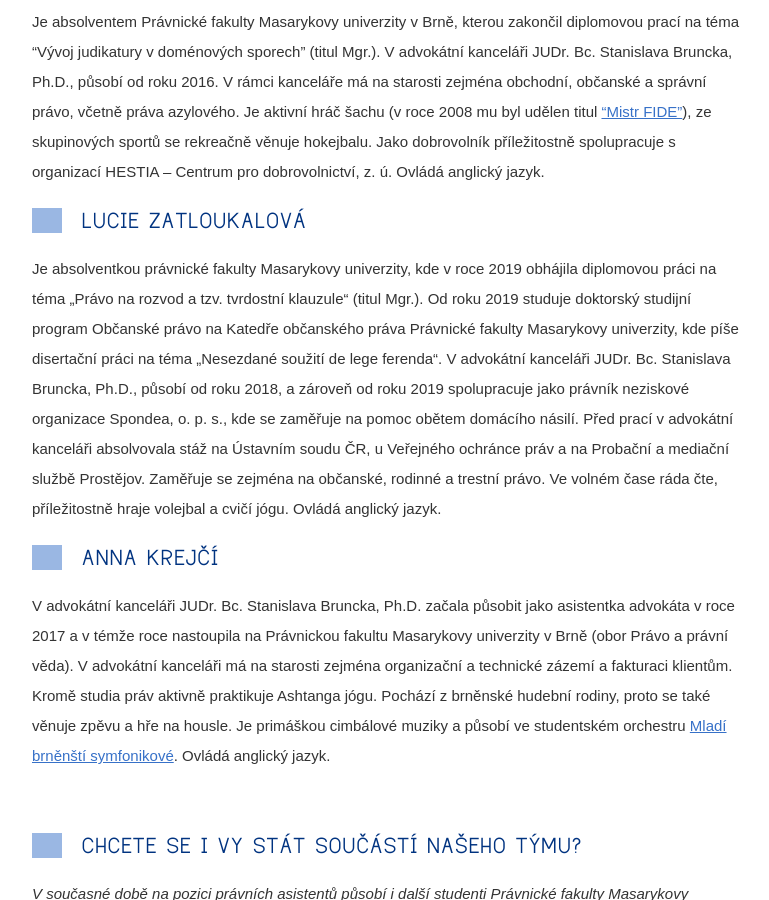
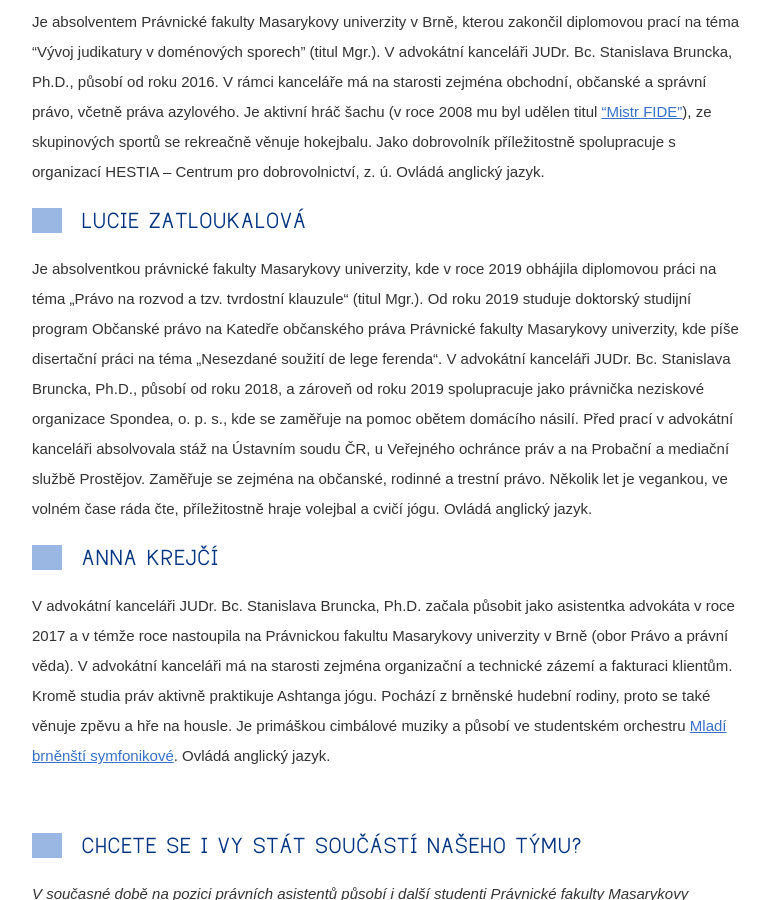
Before and after one commit to Pave91/bruncko-web, a Jekyll site: the page built from osoby-v-kancelari.md, in a window 1280 px wide and 900 px high, scrolled down 2312 px. Shown: the whole window, without its empty margins (38-807 px from the left). Built offline with Jekyll 4.4.1, drawn with Linux system fonts in a browser that asks for light colours; nearby versions of some CDN libraries.

Commit message:
Update osoby-v-kancelari.md

```diff
--- a/osoby-v-kancelari.md
+++ b/osoby-v-kancelari.md
@@ -48,7 +48,7 @@ Je aktivní hráč šachu (v roce 2008 mu byl udělen titul ["Mistr FIDE"](https
 
 ## Lucie Zatloukalová
 Je absolventkou právnické fakulty Masarykovy univerzity, kde v roce 2019 obhájila diplomovou práci na téma „Právo na rozvod a tzv. tvrdostní klauzule“ (titul Mgr.). Od roku 2019 studuje doktorský studijní program Občanské právo na Katedře občanského práva Právnické fakulty Masarykovy univerzity, kde píše disertační práci na téma „Nesezdané soužití de lege ferenda“.
-V advokátní kanceláři JUDr. Bc. Stanislava Bruncka, Ph.D., působí od roku 2018, a zároveň od roku 2019 spolupracuje jako právník neziskové organizace Spondea, o. p. s., kde se zaměřuje na pomoc obětem domácího násilí. Před prací v advokátní kanceláři absolvovala stáž na Ústavním soudu ČR, u Veřejného ochránce práv a na Probační a mediační službě Prostějov. Zaměřuje se zejména na občanské, rodinné a trestní právo. Ve volném čase ráda čte, příležitostně hraje volejbal a cvičí jógu. Ovládá anglický jazyk.
+V advokátní kanceláři JUDr. Bc. Stanislava Bruncka, Ph.D., působí od roku 2018, a zároveň od roku 2019 spolupracuje jako právnička neziskové organizace Spondea, o. p. s., kde se zaměřuje na pomoc obětem domácího násilí. Před prací v advokátní kanceláři absolvovala stáž na Ústavním soudu ČR, u Veřejného ochránce práv a na Probační a mediační službě Prostějov. Zaměřuje se zejména na občanské, rodinné a trestní právo. Několik let je vegankou, ve volném čase ráda čte, příležitostně hraje volejbal a cvičí jógu. Ovládá anglický jazyk.
 
 
 ## Anna Krejčí
```
